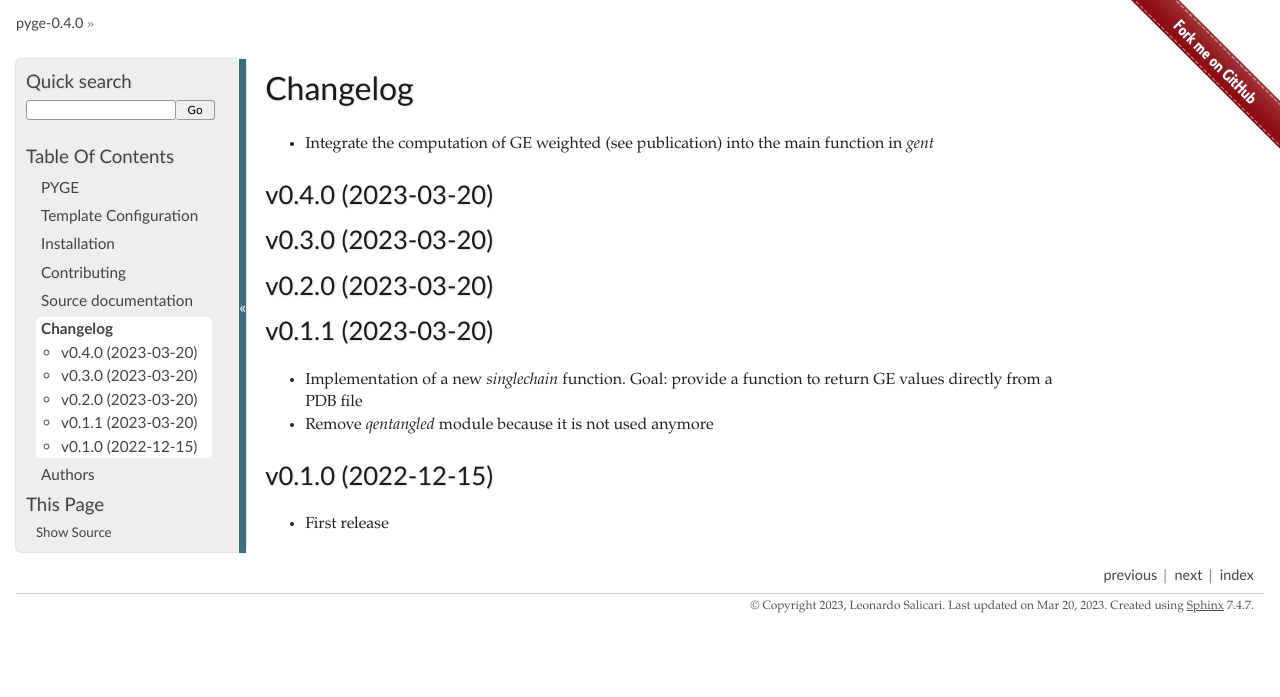
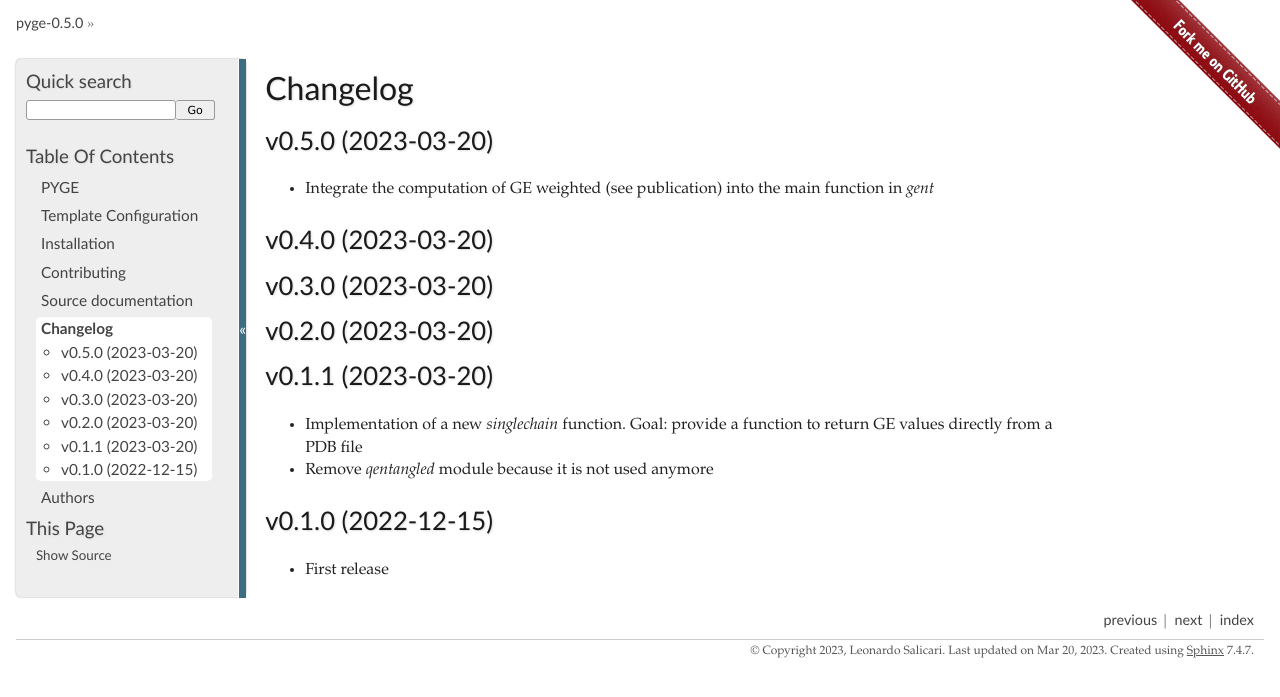
Before and after one commit to gentangle/pyge, a Sphinx documentation site: the page built from docs/changelog.rst, in a window 1280 px wide. Shown: the top 697 px of the page. Built offline with Sphinx 7.4.7, drawn with Linux system fonts in a browser that asks for light colours; pages that are not in the unit, such as notebooks, are missing from menus.

Commit message:
[SKIP] version bump 0.4.0 -> 0.5.0
[FEATURE] Merge pull request #14 from loscati/wgea_integration

`wgea` integration into `gent`

```diff
--- a/CHANGELOG.rst
+++ b/CHANGELOG.rst
@@ -1,6 +1,9 @@
 
 Changelog
 =========
+
+v0.5.0 (2023-03-20)
+------------------------------------------------------------
 
 * Integrate the computation of GE weighted (see publication) into the main function in `gent`
 
--- a/README.rst
+++ b/README.rst
@@ -123,7 +123,7 @@
 Version
 -------
 
-v0.4.0
+v0.5.0
 
 .. .. _GitHub Actions: https://github.com/features/actions
 .. .. _PyPI: https://pypi.org
--- a/docs/conf.py
+++ b/docs/conf.py
@@ -48,7 +48,7 @@
 year = "2023"
 author = "Leonardo Salicari"
 copyright = "{0}, {1}".format(year, author)
-version = release = "0.4.0"
+version = release = "0.5.0"
 
 pygments_style = "trac"
 templates_path = ["."]
--- a/pyge/__init__.py
+++ b/pyge/__init__.py
@@ -1 +1 @@
-__version__ = "0.4.0"
+__version__ = "0.5.0"
--- a/setup.py
+++ b/setup.py
@@ -26,7 +26,7 @@
 
 setup(
     name="pyge",
-    version="0.4.0",
+    version="0.5.0",
     description="Python library to compute the Gaussian Entanglement",
     long_description=long_description,
     long_description_content_type="text/x-rst",
```
Also changed, not shown: .bumpversion.cfg.
